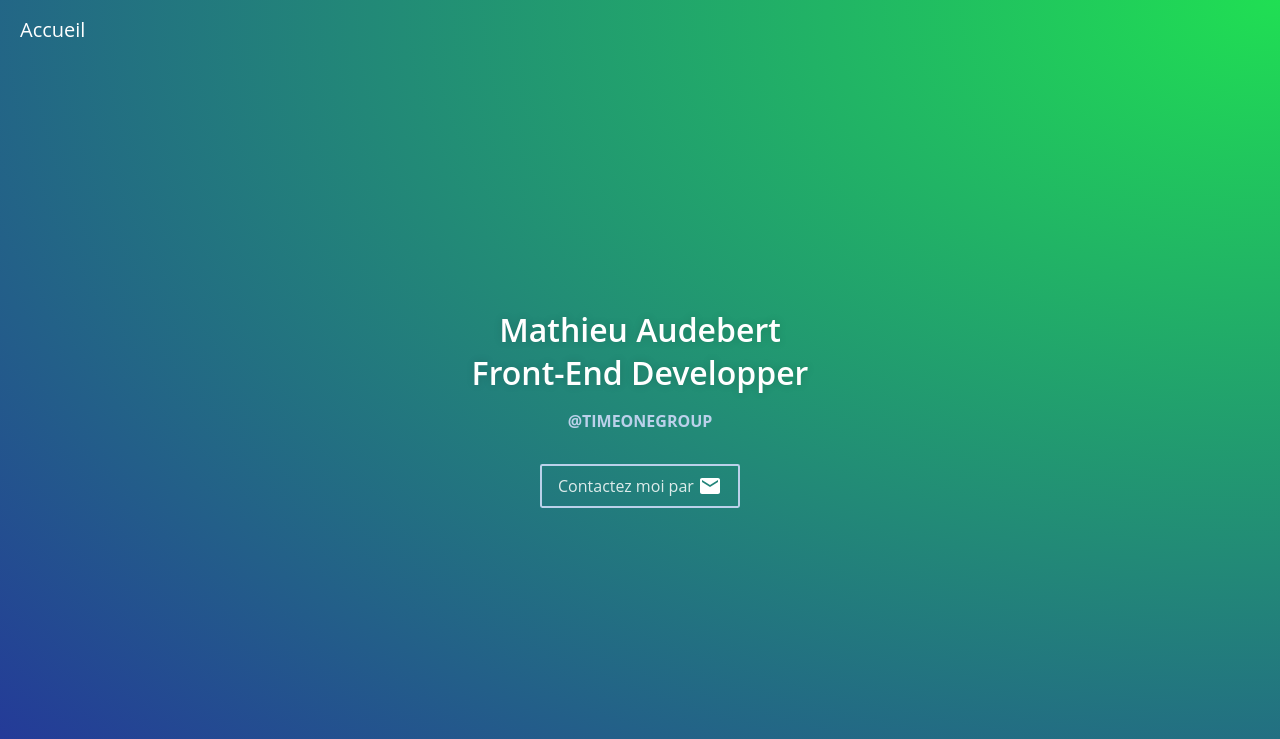
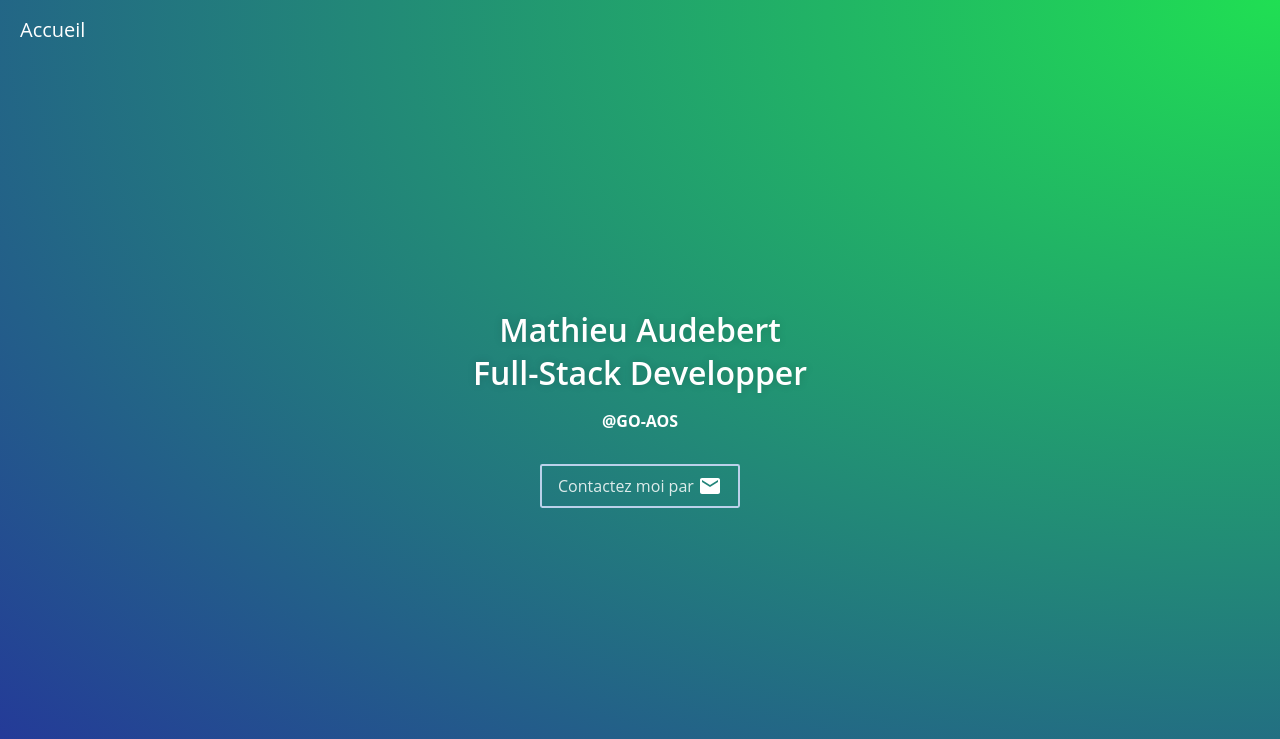
Before and after one commit to Mheaus/adbrt.com, a Gatsby site: page / in a window 1280 px wide. Shown: the top 739 px of the page. Built offline with nearby package versions, Linux system fonts and the light colour scheme; Gatsby itself is replaced by a stand-in of ours.

Commit message:
feat: update job title

```diff
--- a/src/pages/index.js
+++ b/src/pages/index.js
@@ -35,8 +35,9 @@ const Title = styled.h1`
   width: 100%;
 `;
 
-const SubTitle = styled.p`
-  color: ${({ theme }) => theme.lighterBlue};
+const SubTitle = styled.a`
+  color: ${({ theme }) => theme.white};
+  display: block;
   text-transform: uppercase;
   font-weight: bolder;
 `;
@@ -133,9 +134,11 @@ function HomePage() {
             <Title>
               Mathieu Audebert
               <br />
-              Front-End Developper
+              Full-Stack Developper
             </Title>
-            <SubTitle>@timeonegroup</SubTitle>
+            <SubTitle href="https://www.go-aos.io/" target="_blank" noreferrer noopener>
+              @go-aos
+            </SubTitle>
             <ButtonContactMe href="mailto:mathieu.adbrt@gmail.com">
               <span>Contactez moi par</span>
               <img src={mailIcon} className="ic-mail" alt="ic mail closed" />
```
Also changed, not shown: 1 other file.
